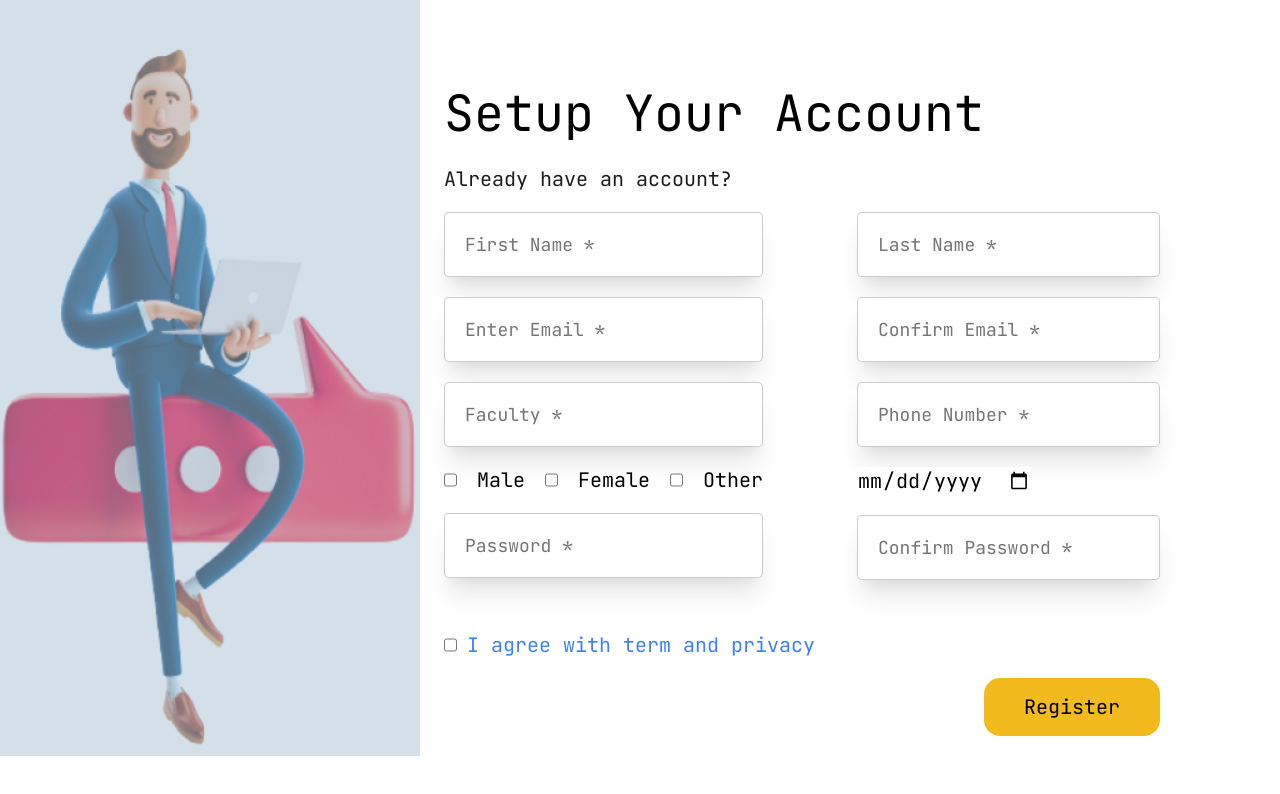
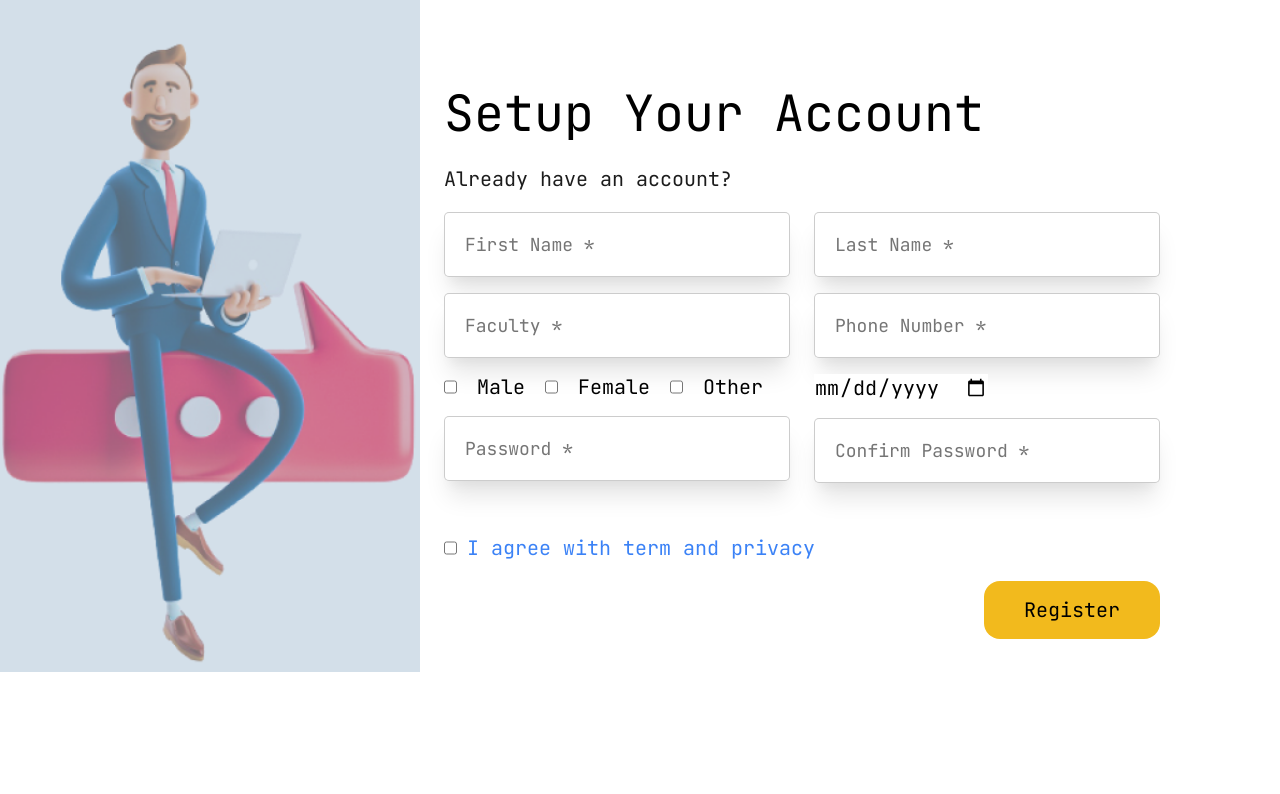
Before and after one commit to vclong2003/comp1640-fe, a React (Create React App) app: page / in a window 1280 px wide. Shown: the top 794 px of the page. Built offline with nearby package versions, Linux system fonts and the light colour scheme.

Commit message:
fix setup acc page

```diff
--- a/src/pages/setupAccount/SetupForm/SetupForm.styled.tsx
+++ b/src/pages/setupAccount/SetupForm/SetupForm.styled.tsx
@@ -26,20 +26,21 @@ export const Description = styled.div`
 export const Center = styled.div`
   display: flex;
   flex-direction: row;
-  justify-content: space-between;
-  gap: 60px;
+  gap: var(--s-6);
 `;
 
 export const CenterLeft = styled.div`
+  flex: 6;
   display: flex;
   flex-direction: column;
-  gap: 20px;
+  row-gap: var(--s-4);
 `;
 
 export const CenterRight = styled.div`
+  flex: 6;
   display: flex;
   flex-direction: column;
-  gap: 20px;
+  row-gap: var(--s-4);
 `;
 
 export const Input = styled.input`
@@ -48,6 +49,7 @@ export const Input = styled.input`
   border: 1px solid rgba(0, 0, 0, 0.2);
   border-radius: 5px;
   box-shadow: var(--shadow-xl);
+  width: 100%;
   &:hover {
     background-color: #dedede;
   }
--- a/src/pages/setupAccount/SetupForm/SetupForm.tsx
+++ b/src/pages/setupAccount/SetupForm/SetupForm.tsx
@@ -11,7 +11,7 @@ const SetupForm = () => {
       <S.Center>
         <S.CenterLeft>
           <S.Input placeholder="First Name *"></S.Input>
-          <S.Input placeholder="Enter Email *"></S.Input>
+
           <S.Input placeholder="Faculty *"></S.Input>
           <S.Input4>
             <input type="checkbox" />
@@ -27,7 +27,7 @@ const SetupForm = () => {
         </S.CenterLeft>
         <S.CenterRight>
           <S.Input placeholder="Last Name *"></S.Input>
-          <S.Input placeholder="Confirm Email *"></S.Input>
+
           <S.Input placeholder="Phone Number *"></S.Input>
           <S.Input4>
             <input type="date" />
```
Also changed, not shown: 1 other file (tests, documents, lock files or other folders).
